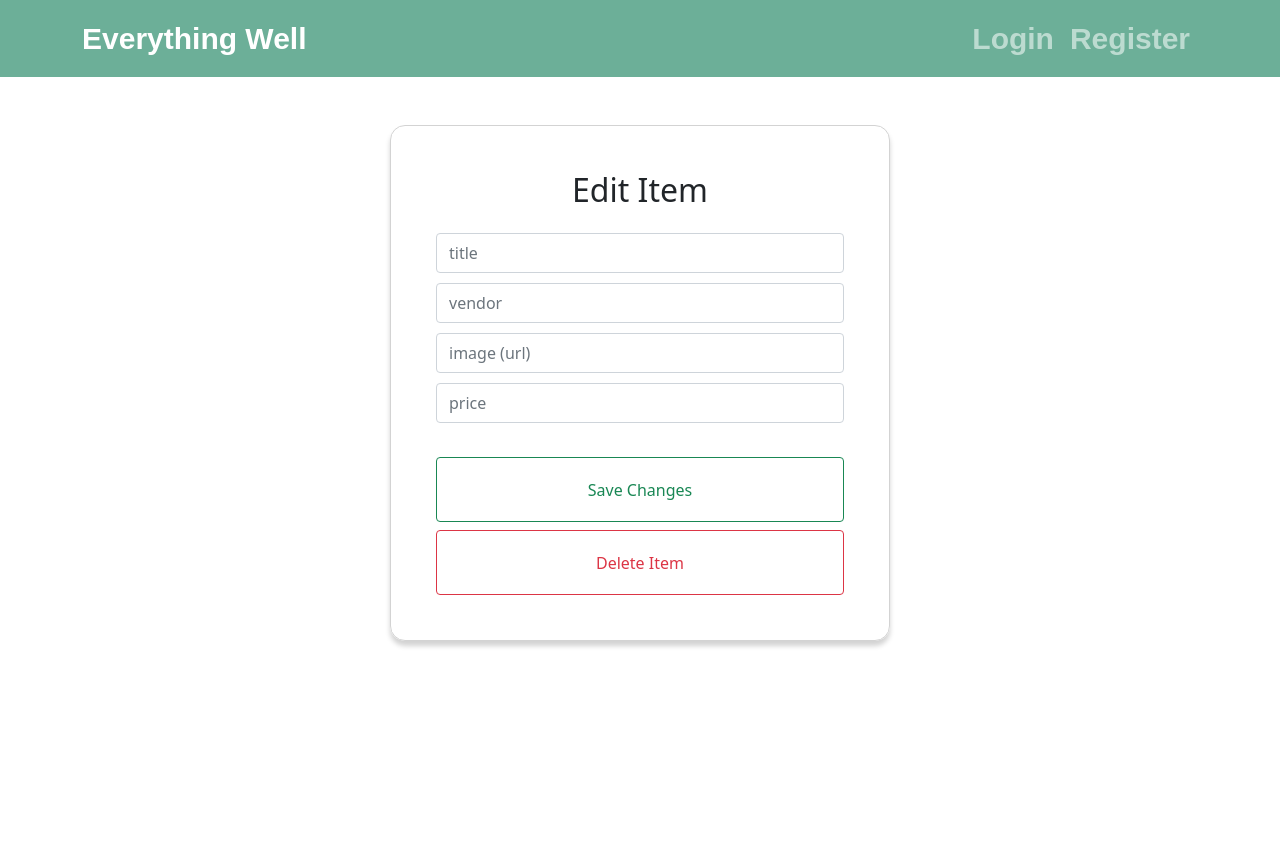
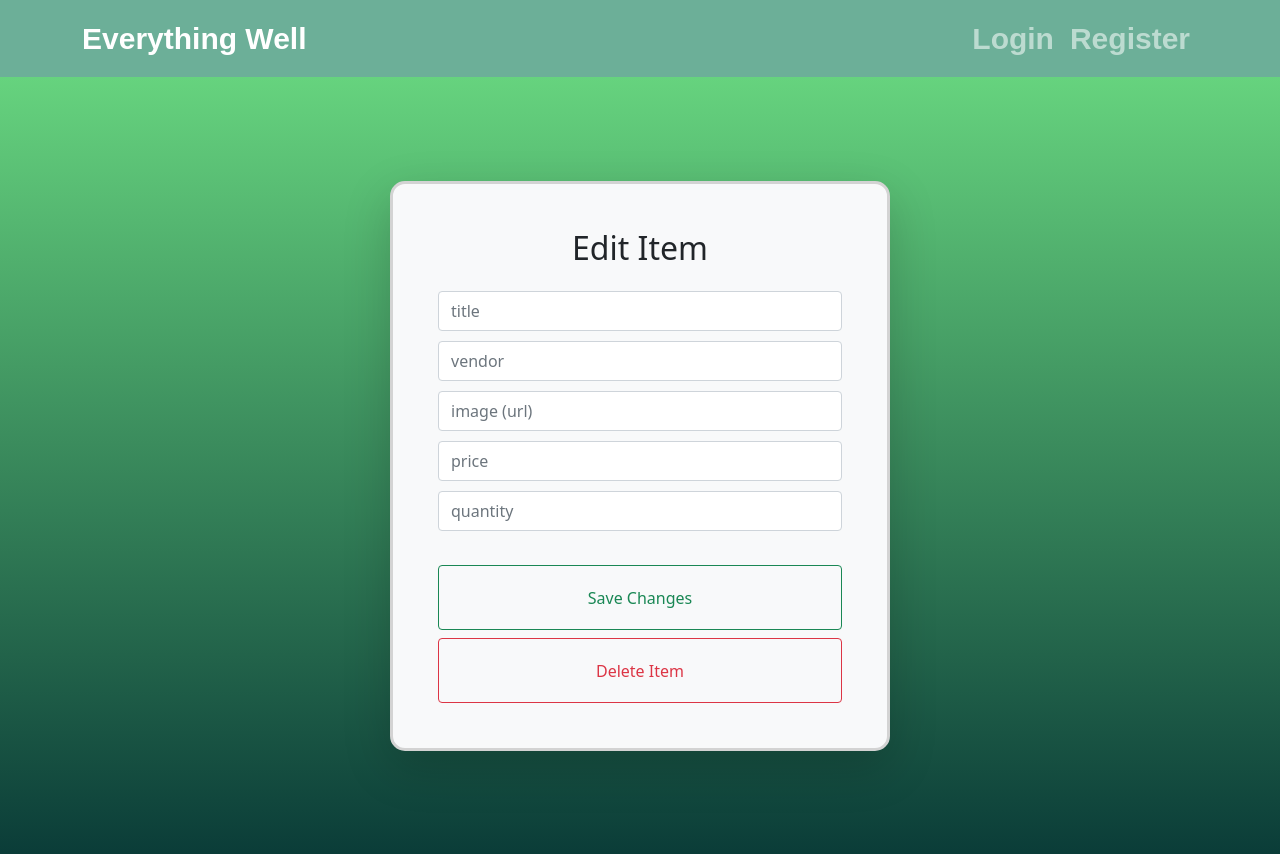
Before and after one commit to LukeRykta/Everything-Well-eCommerce, a React (Create React App) app in the folder client/: page /editItem/1 in a window 1280 px wide. Shown: the top 854 px of the page. Before the commit the page ends 800 px from the top, so only its background shows below. Built offline with nearby package versions, Linux system fonts and the light colour scheme; no server answers.

Commit message:
added quantity data to all pages updated colors on 404 page and create item page

```diff
--- a/client/src/views/pages/404.jsx
+++ b/client/src/views/pages/404.jsx
@@ -2,9 +2,11 @@ import React from "react";
 
 const NotFoundPage = () => {
     return(
-        <div className="NotFoundBackground">
-            <div className="Todo">
-                <h1>404 Not Found :(</h1>
+        <div className="FitBackground">
+            <div style={{paddingTop: "10%"}}>
+                <div className="Todo">
+                    <h1><span style={{color: "white"}}>404</span> Not Found :(</h1>
+                </div>
             </div>
         </div>
     );
--- a/client/src/views/pages/EditItem.jsx
+++ b/client/src/views/pages/EditItem.jsx
@@ -10,6 +10,7 @@ const EditItem = () => {
         vendor: "",
         image: "",
         price: "",
+        quantity: "",
     });
 
     useEffect(() => {
@@ -33,6 +34,7 @@ const EditItem = () => {
             vendor: '',
             image: '',
             price: '',
+            quantity: '',
         });
         navigate("/nutrition")
     }
@@ -48,8 +50,10 @@ const EditItem = () => {
     }
 
     return (
+        <div className="FitBackground">
             <div className="container mt-5 text-center">
-            <form onSubmit={handleSubmit} className="form">
+                <div style={{paddingTop: "5%"}}>
+                    <form onSubmit={handleSubmit} className="form bg-light shadow-lg border-3">
                         <h2 className="mb-4">Edit Item</h2>
                         <input
                             onChange={handleChange}
@@ -83,9 +87,19 @@ const EditItem = () => {
                             placeholder="price"
                             type="text"
                         />
+                        <input
+                            onChange={handleChange}
+                            name="quantity"
+                            value={item.quantity}
+                            className="form-control"
+                            placeholder="quantity"
+                            type="text"
+                        />
                         <button className="form-control btn btn-outline-success mt-4 mb-2">Save Changes</button>
                         <button onClick={handleDelete} className="form-control btn btn-outline-danger">Delete Item</button>
                     </form>
+                </div>
+            </div>
         </div>
     )
 }
--- a/client/src/views/pages/addItem.jsx
+++ b/client/src/views/pages/addItem.jsx
@@ -10,7 +10,8 @@ const AddItem = () => {
         title: "",
         vendor: "",
         image: "",
-        price: ""
+        price: "",
+        quantity: '',
     });
 
     const handleChange = (event) => {
@@ -30,6 +31,7 @@ const AddItem = () => {
             author: '',
             image: '',
             price: '',
+            quantity: '',
         });
         window.location.reload()
     }
@@ -42,35 +44,43 @@ const AddItem = () => {
                     <h2 className="text-center">Create New Item</h2>
                     <Row>
                         <input
+                            onChange={handleChange}
                             name="title"
-                            onChange={handleChange}
                             value={item.title}
                             className="form-control mt-4"
                             placeholder="item name"
                             type="text"
                         />
                         <input
+                            onChange={handleChange}
                             name="vendor"
-                            onChange={handleChange}
                             value={item.vendor}
                             className="form-control"
                             placeholder="vendor"
                             type="text"
                         />
                         <input
+                            onChange={handleChange}
                             name="image"
-                            onChange={handleChange}
                             value={item.image}
                             className="form-control"
                             placeholder="image (url)"
                             type="text"
                         />
                         <input
+                            onChange={handleChange}
                             name="price"
-                            onChange={handleChange}
                             value={item.price}
                             className="form-control"
                             placeholder="price"
+                            type="text"
+                        />
+                        <input
+                            onChange={handleChange}
+                            name="quantity"
+                            value={item.quantity}
+                            className="form-control"
+                            placeholder="quantity"
                             type="text"
                         />
                         <button
--- a/client/src/views/pages/itemDetails.jsx
+++ b/client/src/views/pages/itemDetails.jsx
@@ -28,6 +28,7 @@ const ItemDetails = () => {
                 <div className="mt-5 container">
                     <img style={{width: "75%"}} src={item.image} alt="image not found :/" />
                 </div>
+                <h4 className="mt-5"><span style={{color: "blue"}}>{item.quantity}</span> in stock</h4>
                 <div className="card-img-bottom mt-5">
                     <button className="btn btn-success mx-1 my-1">Add to Cart</button>
                     { user.role === 'ADMIN' &&(
```
Lines whose indentation alone changed are shown as unchanged.
